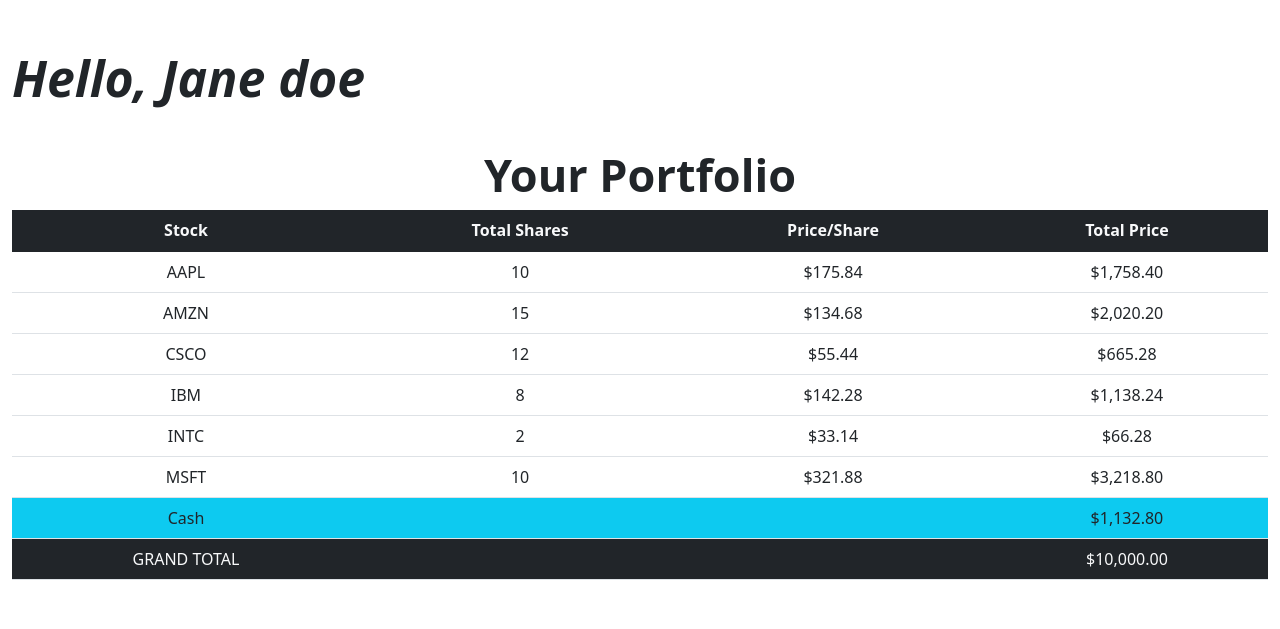
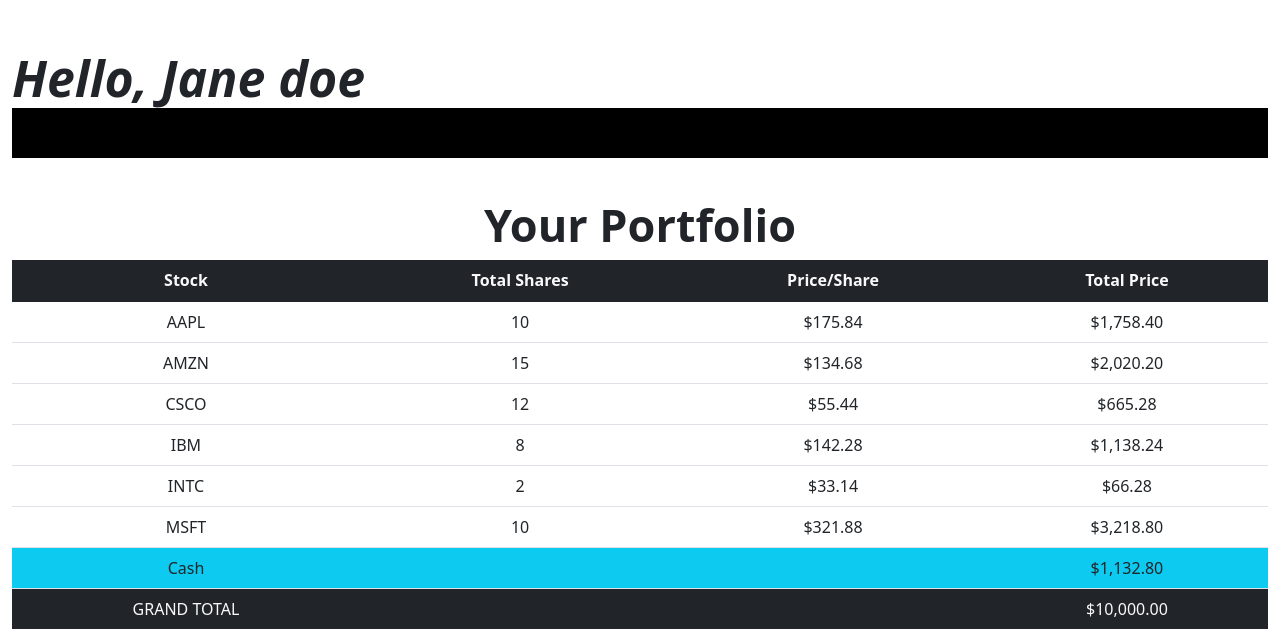
Before and after one commit to alihbaloch/CS50-Projects, a Flask app: page / in a window 1280 px wide. Shown: the part 76-705 px from the top of the page. Run offline with Flask 3, Linux system fonts and the light colour scheme; a user stored in the database is signed in; data comes from the database, SQL or seed files in the repository; some libraries are stand-ins or nearby versions.

Commit message:
Tue, Aug 22, 2023, 2:41 AM -04:00

```diff
--- a/finance/static/styles.css
+++ b/finance/static/styles.css
@@ -24,6 +24,7 @@
 h1
 {
     margin-bottom: 40px;
+
 }
 h2
 {
@@ -37,5 +38,7 @@
     font-weight: bold;
     font-style: italic;
     font-size: 50px;
-    border-bottom: black;
+    border-bottom: 10px solid black;
+    border-width: 50px;
+
 }
```
